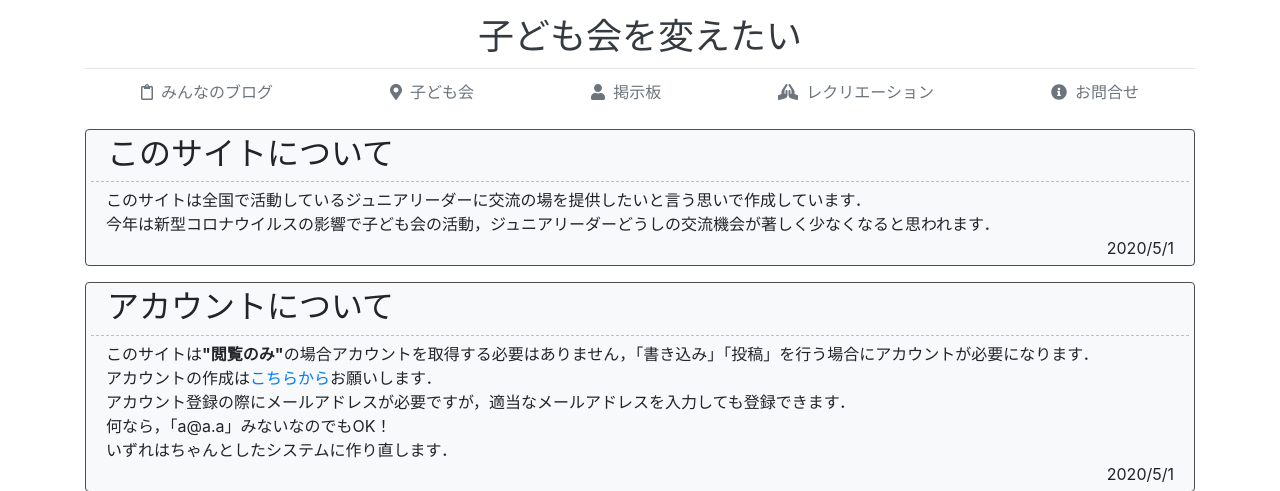
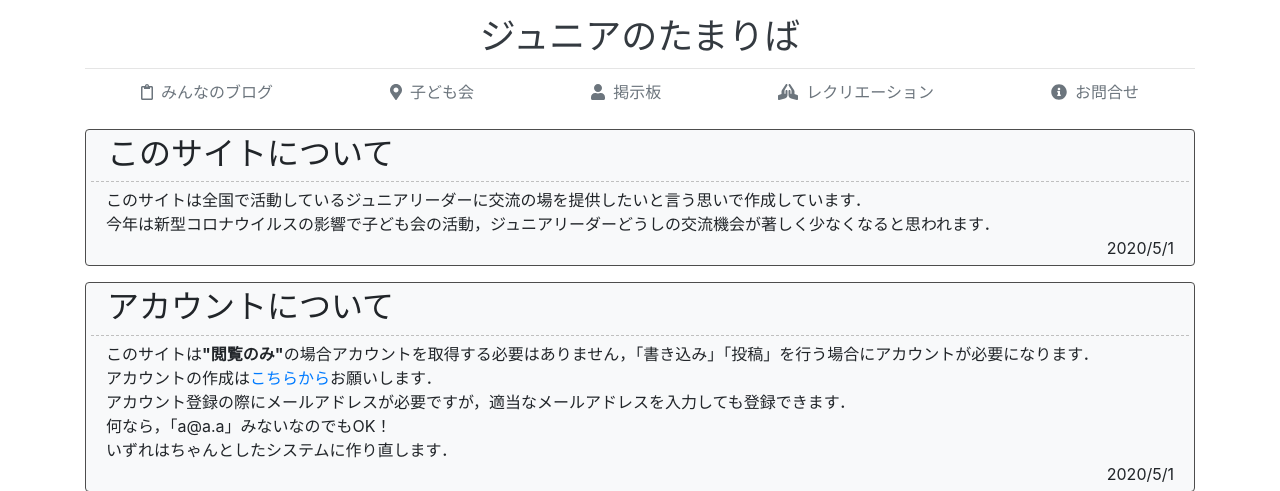
Before and after one commit to su-chihiro/kodomo-kai.info, a PHP site: page /index.php in a window 1280 px wide. Shown: the top 491 px of the page. Run offline with PHP 8.4, Linux system fonts and the light colour scheme; some libraries are stand-ins or nearby versions.

Commit message:
サイトのタイトル変更

```diff
--- a/parts/header.php
+++ b/parts/header.php
@@ -1,5 +1,6 @@
 <?php
-$webSiteTitle = "子ども会を変えたい";
+// $webSiteTitle = "子ども会を変えたい";
+$webSiteTitle = "ジュニアのたまりば";
 ?>
 <!-- ナビ始まり スマホサイズ時に出現-->
 <nav class="navbar navbar-expand-lg text-left navbar-dark bg-secondary d-lg-none">
```
